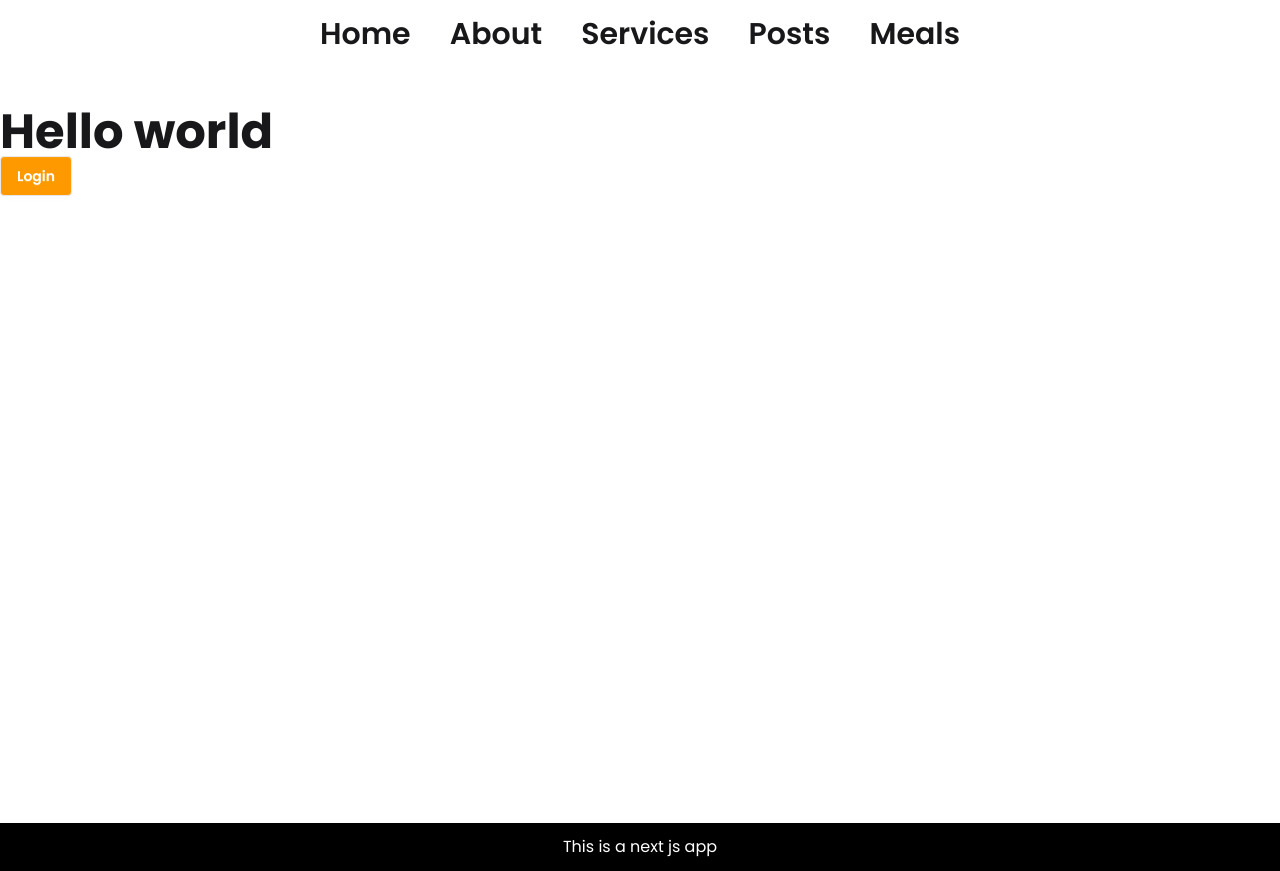
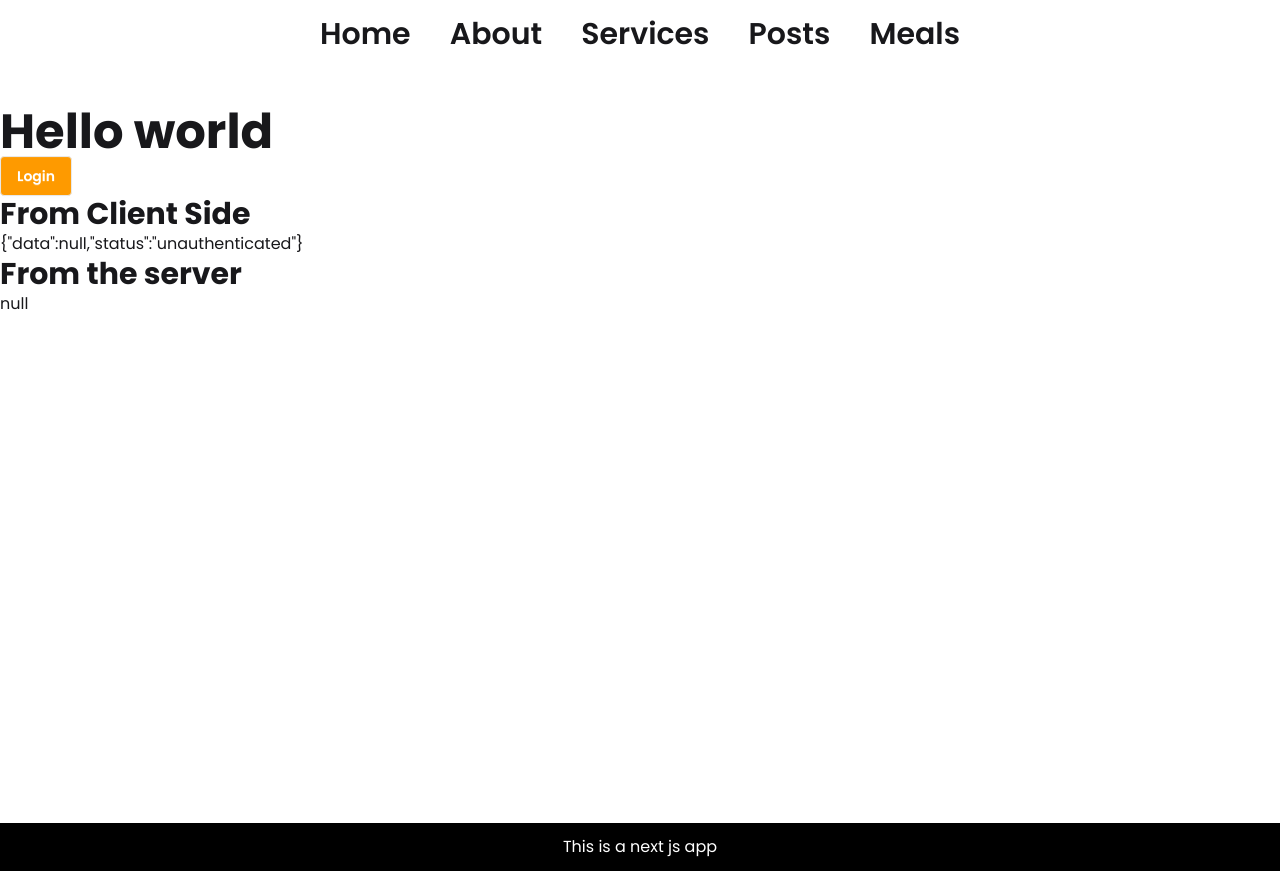
Before and after one commit to MasadRayan/First-NextJs-App, a Next.js app: page / in a window 1280 px wide. Built offline with nearby package versions, Linux system fonts and the light colour scheme; no server answers.

Commit message:
Getting the login info in the client side

```diff
--- /dev/null
+++ b/src/Providers/NextAuthSessionProvider.js
@@ -0,0 +1,11 @@
+"use client"
+import { SessionProvider } from "next-auth/react"
+export default function NextAuthSessionProvider({
+    children
+}) {
+    return (
+        <SessionProvider>
+            {children}
+        </SessionProvider>
+    )
+}
--- a/src/app/api/auth/[...nextauth]/route.js
+++ b/src/app/api/auth/[...nextauth]/route.js
@@ -2,7 +2,7 @@
 import CredentialsProvider from "next-auth/providers/credentials"
 
 
-const handler = NextAuth({
+export const authOptions = {
     providers: [
         CredentialsProvider({
             // The name to display on the sign in form (e.g. 'Sign in with...')
@@ -28,7 +28,7 @@
 
 
                 // If no error and we have user data, return it
-                if ( user) {
+                if (user) {
                     return user
                 }
                 // Return null if user data could not be retrieved
@@ -36,6 +36,8 @@
             }
         })
     ]
-})
+}
+
+const handler = NextAuth(authOptions)
 
 export { handler as GET, handler as POST }
--- /dev/null
+++ b/src/app/components/UserInfo.jsx
@@ -0,0 +1,14 @@
+"use client"
+import { useSession } from 'next-auth/react';
+import React from 'react';
+
+const UserInfo = () => {
+    const session = useSession();
+    return (
+        <div>
+            {JSON.stringify(session)}
+        </div>
+    );
+};
+
+export default UserInfo;
--- a/src/app/layout.js
+++ b/src/app/layout.js
@@ -2,6 +2,7 @@
 import "./globals.css";
 import NavBar from "./components/NavBar";
 import Footer from "./components/Footer";
+import NextAuthSessionProvider from "@/Providers/NextAuthSessionProvider";
 
 const geistSans = Geist({
   variable: "--font-geist-sans",
@@ -30,6 +31,7 @@
 export default function RootLayout({ children }) {
   return (
     <html lang="en" data-scroll-behavior="smooth" data-theme="light" >
+      <NextAuthSessionProvider>
         <body
           className={`${poppins.className} antialiased`}
         >
@@ -39,6 +41,7 @@
           </div>
           <Footer></Footer>
         </body>
+      </NextAuthSessionProvider>
     </html>
   );
 }
--- a/src/app/page.js
+++ b/src/app/page.js
@@ -1,13 +1,23 @@
+import { getServerSession } from "next-auth";
 import LoginButton from "./components/LoginButton";
+import UserInfo from "./components/UserInfo";
+import { authOptions } from "./api/auth/[...nextauth]/route";
 
 
-export default function Home() {
+export default async function Home() {
+  const session = await getServerSession(authOptions);
   return (
     <div className="min-h-[715px]">
       <h1 className="text-5xl font-bold">Hello world</h1>
       <div>
         <LoginButton></LoginButton>
       </div>
+      <div >
+        <p className="text-3xl font-bold">From Client Side</p>
+        <UserInfo></UserInfo>
+        <p className="text-3xl font-bold">From the server</p>
+        {JSON.stringify(session)}
+      </div>
     </div>
   );
 }
```
Lines whose indentation alone changed are shown as unchanged.
